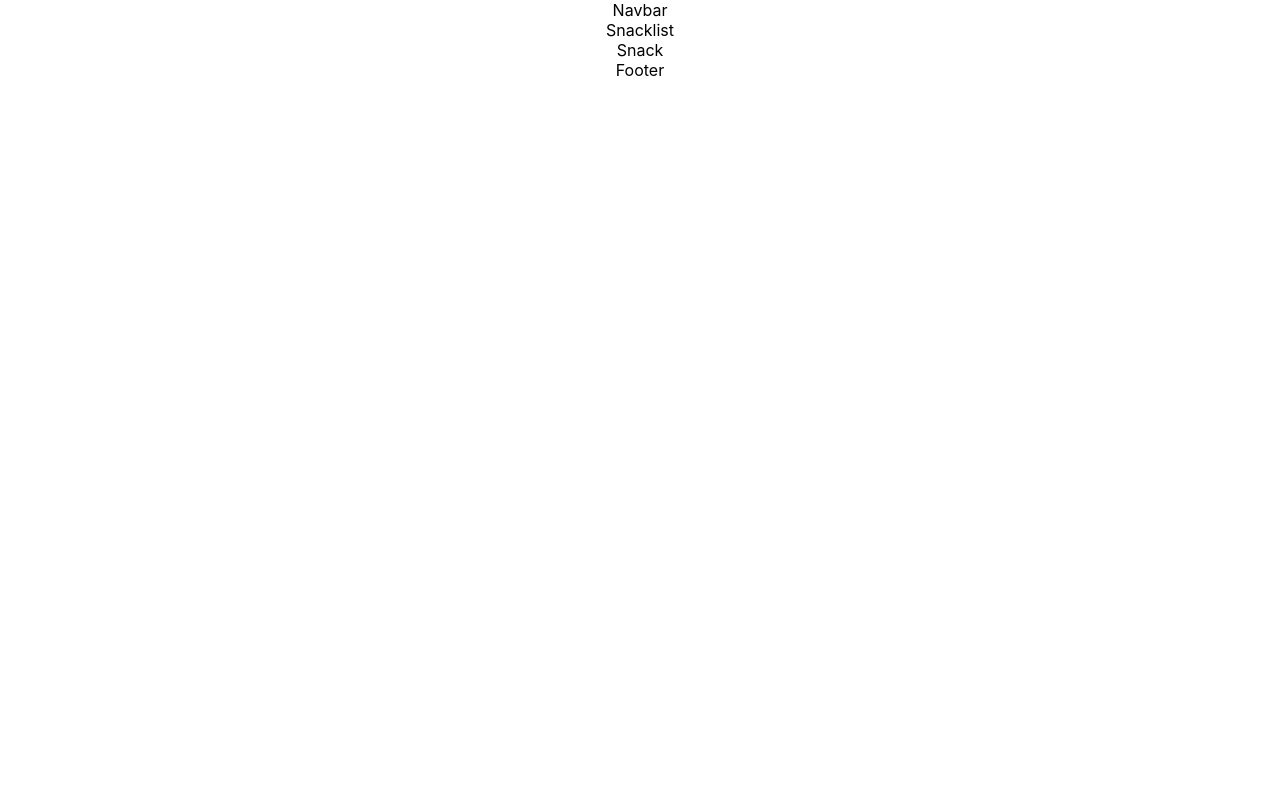
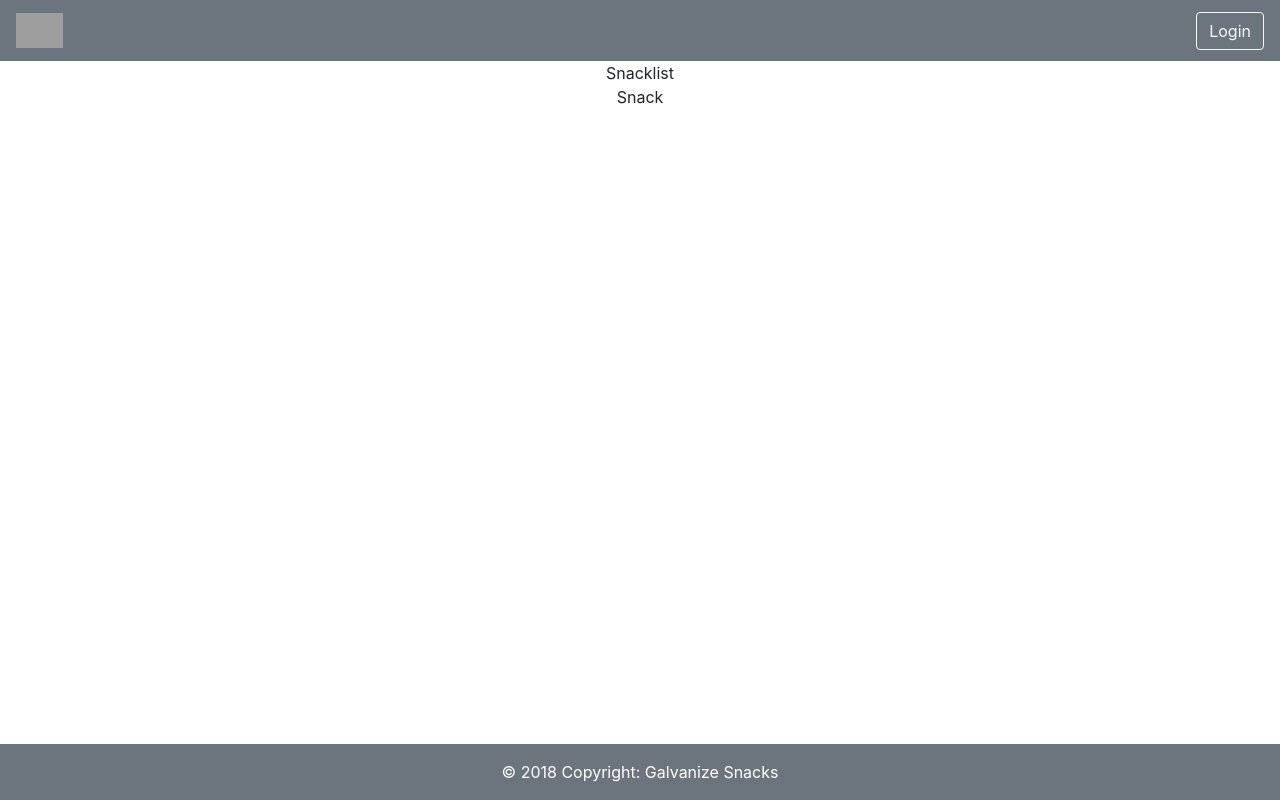
Before and after one commit to thatnewcarsmell/snax-part-deux-front-end, a React (Create React App) app in the folder snackin/: page / in a window 1280 px wide. Built offline with nearby package versions, Linux system fonts and the light colour scheme; grey boxes are pictures that could not be loaded.

Commit message:
added a bootstrap navbar with logo and login button, added a footer

```diff
--- a/snackin/public/index.html
+++ b/snackin/public/index.html
@@ -5,6 +5,7 @@
     <link rel="shortcut icon" href="%PUBLIC_URL%/favicon.ico">
     <meta name="viewport" content="width=device-width, initial-scale=1, shrink-to-fit=no">
     <meta name="theme-color" content="#000000">
+    <link rel="stylesheet" href="https://stackpath.bootstrapcdn.com/bootstrap/4.1.0/css/bootstrap.min.css" integrity="sha384-9gVQ4dYFwwWSjIDZnLEWnxCjeSWFphJiwGPXr1jddIhOegiu1FwO5qRGvFXOdJZ4" crossorigin="anonymous">
     <!--
       manifest.json provides metadata used when your web app is added to the
       homescreen on Android. See https://developers.google.com/web/fundamentals/web-app-manifest/
@@ -36,5 +37,17 @@
       To begin the development, run `npm start` or `yarn start`.
       To create a production bundle, use `npm run build` or `yarn build`.
     -->
+    <script src="https://code.jquery.com/jquery-3.3.1.slim.min.js"
+    integrity="sha384-q8i/X+965DzO0rT7abK41JStQIAqVgRVzpbzo5smXKp4YfRvH+8abtTE1Pi6jizo"
+    crossorigin="anonymous"></script>
+
+    <script src="https://cdnjs.cloudflare.com/ajax/libs/popper.js/1.14.0/umd/popper.min.js"
+    integrity="sha384-cs/chFZiN24E4KMATLdqdvsezGxaGsi4hLGOzlXwp5UZB1LY//20VyM2taTB4QvJ"
+    crossorigin="anonymous"></script>
+
+    <script src="https://stackpath.bootstrapcdn.com/bootstrap/4.1.0/js/bootstrap.min.js"
+    integrity="sha384-uefMccjFJAIv6A+rW+L4AHf99KvxDjWSu1z9VI8SKNVmz4sk7buKt/6v9KI65qnm"
+    crossorigin="anonymous"></script>
+
   </body>
 </html>
--- a/snackin/src/components/Footer.js
+++ b/snackin/src/components/Footer.js
@@ -2,9 +2,10 @@ import React from 'react';
 
 const Footer = () => {
     return (
-      <div>
-        <div>Footer</div>
-      </div>
+        <footer class="footer font-small fixed-bottom bg-secondary" >
+          <div class="footer-copyright text-center py-3 text-white">© 2018 Copyright: Galvanize Snacks
+          </div>
+        </footer>
     )
   }
 
--- a/snackin/src/components/Navbar.js
+++ b/snackin/src/components/Navbar.js
@@ -2,9 +2,12 @@ import React from 'react';
 
 const Navbar = () => {
     return (
-      <div>
-        <div>Navbar</div>
-      </div>
+      <nav class="navbar navbar-light bg-secondary">
+        <a class="navbar-brand" href="#">
+          <img src="https://github.com/ninjames101/snax-part-deux/blob/master/snacks_logo.png?raw=true" height="35em" alt="logo"/>
+        </a>
+        <button class="btn btn-outline-light my-2 my-sm-0" type="submit">Login</button>
+      </nav>
     )
   }
 
```
